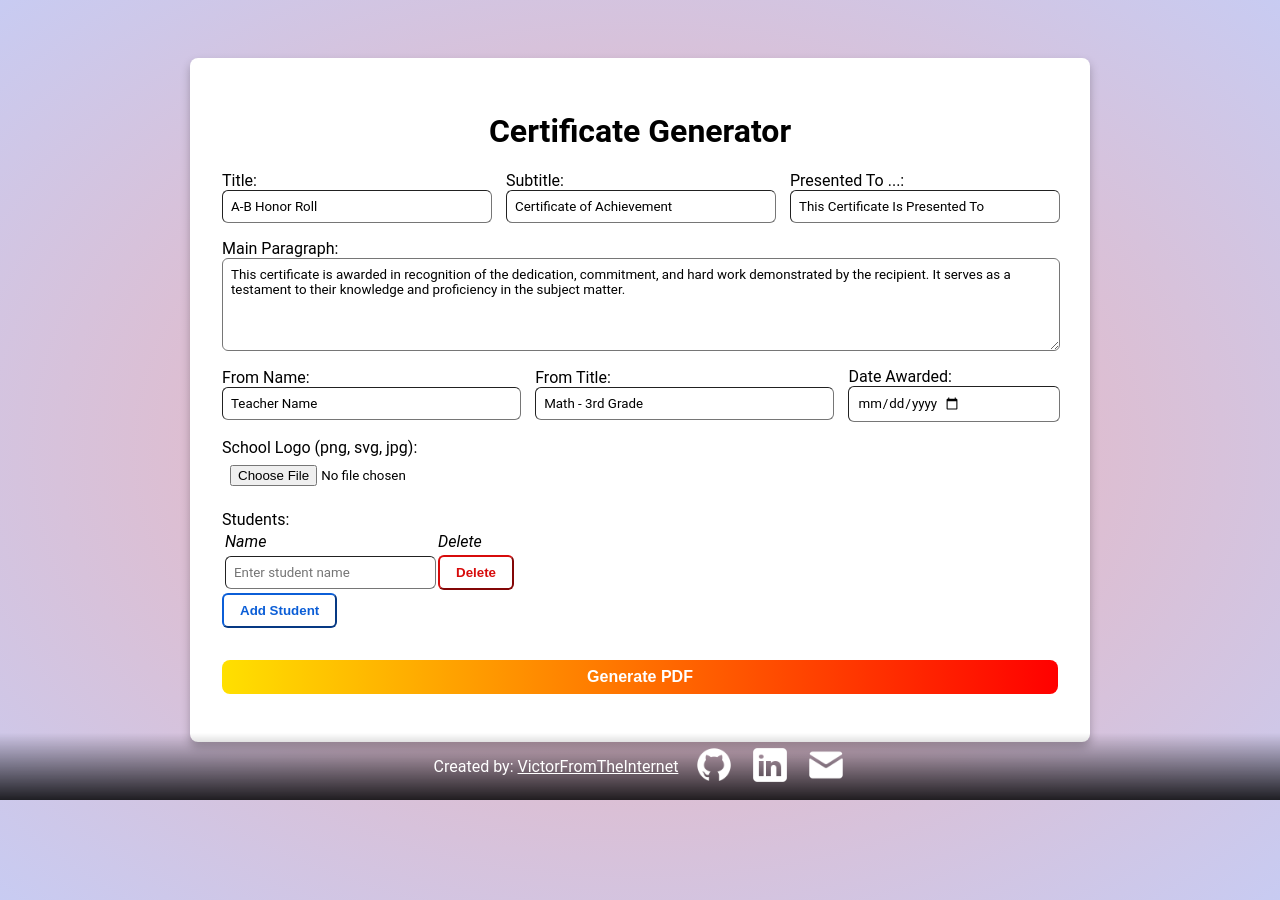
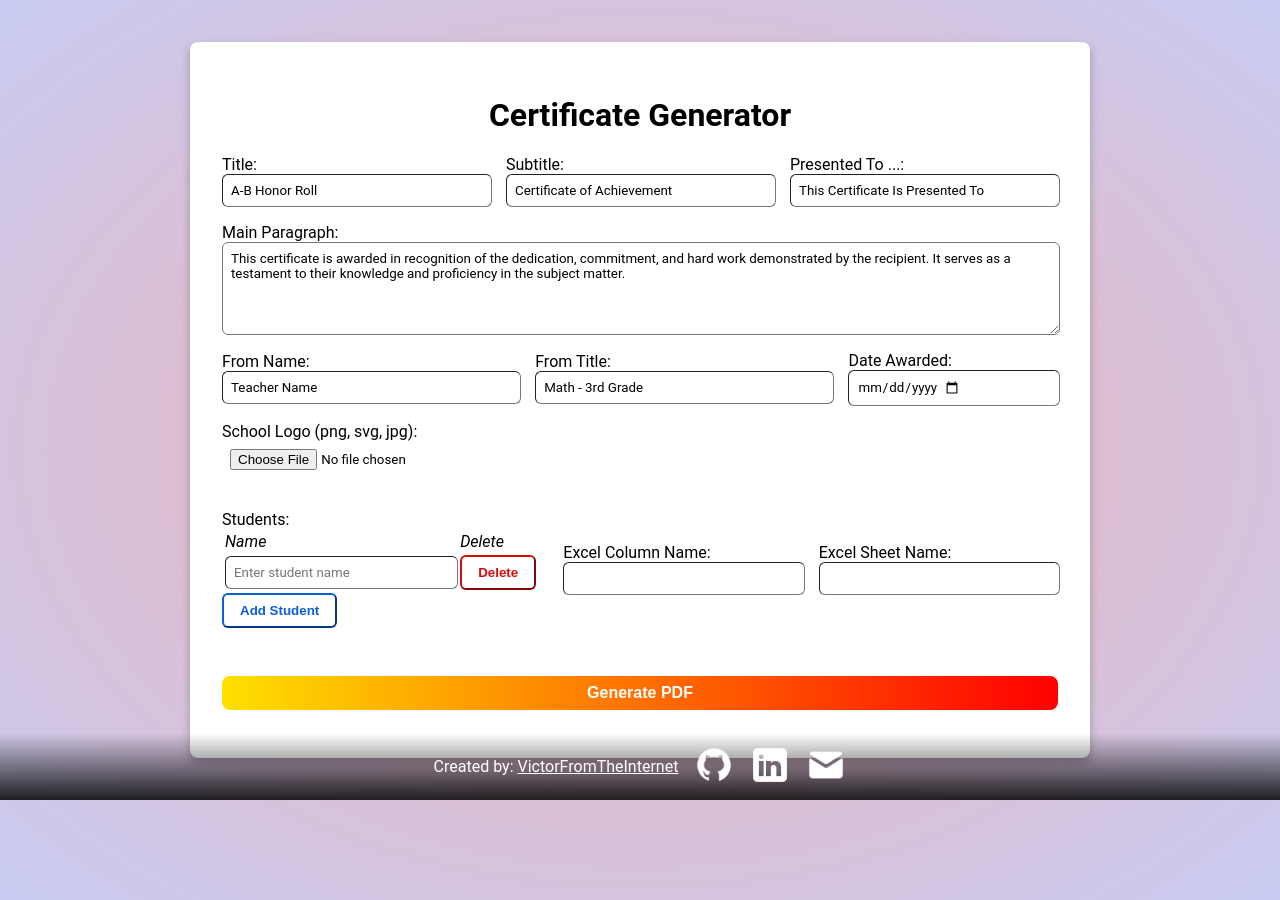
Before and after one commit to VictorFromTheInternet/Certificate_Generator, a React (Vite) app in the folder certificate-generator/: page / in a window 1280 px wide. Built offline with nearby package versions, Linux system fonts and the light colour scheme; what @react-pdf/renderer would draw is missing.

Commit message:
adding two text fields for excel upload

```diff
--- a/certificate-generator/src/App.css
+++ b/certificate-generator/src/App.css
@@ -77,6 +77,9 @@ body{
 /* Table styles */
 .table-container{
     margin: 1rem 0;
+}
+.table-container table{
+    width: 100%;
 }
 
 
--- a/certificate-generator/src/App.jsx
+++ b/certificate-generator/src/App.jsx
@@ -51,7 +51,9 @@ function App() {
     fromTitle: 'Math - 3rd Grade',
     date: maxDate,
     schoolLogo: null,
-    students: [{ name: '', grade: '' }]
+    students: [{ name: '', grade: '' }],
+    excelColumnName: '',
+    excelSheetName: '',
   })
 
   // handle inputs
@@ -150,6 +152,7 @@ function App() {
                 label="Title:"
                 value={formData.title}
                 onChange={handleInputChange}
+                required={true}
                 ></TextInput>
               </div>
 
@@ -159,6 +162,7 @@ function App() {
                   label="Subtitle:"
                   value={formData.subtitle}
                   onChange={handleInputChange}
+                  required={true}
                   ></TextInput>
               </div>
 
@@ -168,6 +172,7 @@ function App() {
                   label="Presented To ...:"
                   value={formData.presentedToParagraph}
                   onChange={handleInputChange}
+                  required={true}
                   ></TextInput>
               </div>
 
@@ -183,6 +188,7 @@ function App() {
                   value={formData.mainParagraph}
                   onChange={handleInputChange}
                   rows={5}
+                  required={true}
                   ></TextareaInput>
               </div>
 
@@ -195,6 +201,7 @@ function App() {
                   label="From Name:"
                   value={formData.fromName}
                   onChange={handleInputChange}
+                  required={true}
                   ></TextInput>
               </div>
 
@@ -233,6 +240,8 @@ function App() {
 
             </div>
 
+            <div className="flex-row">
+              <div className="flex-col">
                 <div className="table-container">
                   <StudentTable
                     label="Students:"
@@ -240,7 +249,29 @@ function App() {
                     onChange={handleStudentChange}
                     addRow={addRow}
                     removeRow={removeRow}
+                    required={true}
                   ></StudentTable>
+                </div>
+              </div>
+
+              <div className="flex-col">
+                <TextInput placeholder=""
+                  name="excelColumnName"
+                  label="Excel Column Name:"
+                  value={formData.excelColumnName}
+                  onChange={handleInputChange}
+                  required={false}
+                  ></TextInput>
+              </div>
+              <div className="flex-col">
+                <TextInput placeholder=""
+                  name="excelSheetName"
+                  label="Excel Sheet Name:"
+                  value={formData.excelSheetName}
+                  onChange={handleInputChange}
+                  required={false}
+                  ></TextInput>
+              </div>
             </div>
 
 
--- a/certificate-generator/src/components/DateInput.jsx
+++ b/certificate-generator/src/components/DateInput.jsx
@@ -19,6 +19,7 @@ function DateInput(props) {
               min={props.min}
               max={props.max}
               placeholder={props.placeholder}
+              required={props.required}
               />
     </div>
   )
--- a/certificate-generator/src/components/FileInput.jsx
+++ b/certificate-generator/src/components/FileInput.jsx
@@ -18,7 +18,9 @@ function FileInput(props) {
               onChange={props.onChange}
               accept={props.accept}
               multiple={props.multiple}
-              placeholder={props.placeholder}/>
+              placeholder={props.placeholder}
+              required={props.required}
+              />
     </div>
   )
 }
--- a/certificate-generator/src/components/StudentTable.jsx
+++ b/certificate-generator/src/components/StudentTable.jsx
@@ -4,7 +4,7 @@ import './StudentTable.css'
 import TextInput from './TextInput.jsx'
 import DropdownInput from './DropdownInput.jsx'
 
-function StudentTable({label, students, onChange, addRow, removeRow}) {
+function StudentTable({label, students, onChange, addRow, removeRow, required}) {
   return (
     <div className="table-container">
         <label htmlFor="">{label}</label>
@@ -29,6 +29,7 @@ function StudentTable({label, students, onChange, addRow, removeRow}) {
                                             onChange(index, 'name', e.target.value)
                                         }}
                                         placeholder="Enter student name"
+                                        required={required}
                                     ></TextInput>
                                 </td>
                                 <td>
--- a/certificate-generator/src/components/TextInput.jsx
+++ b/certificate-generator/src/components/TextInput.jsx
@@ -17,6 +17,7 @@ function TextInput(props) {
                     value={props.value}
                     onChange={props.onChange}
                     placeholder={props.placeholder}
+                    required={props.required}
                     />
         </div>
     )
--- a/certificate-generator/src/components/TextareaInput.jsx
+++ b/certificate-generator/src/components/TextareaInput.jsx
@@ -18,6 +18,7 @@ function TextareaInput(props) {
                     onChange={props.onChange}
                     placeholder={props.placeholder}
                     rows={props.rows}
+                    required={props.required}
                     />
         </div>
     )
```
Lines whose indentation alone changed are shown as unchanged.
